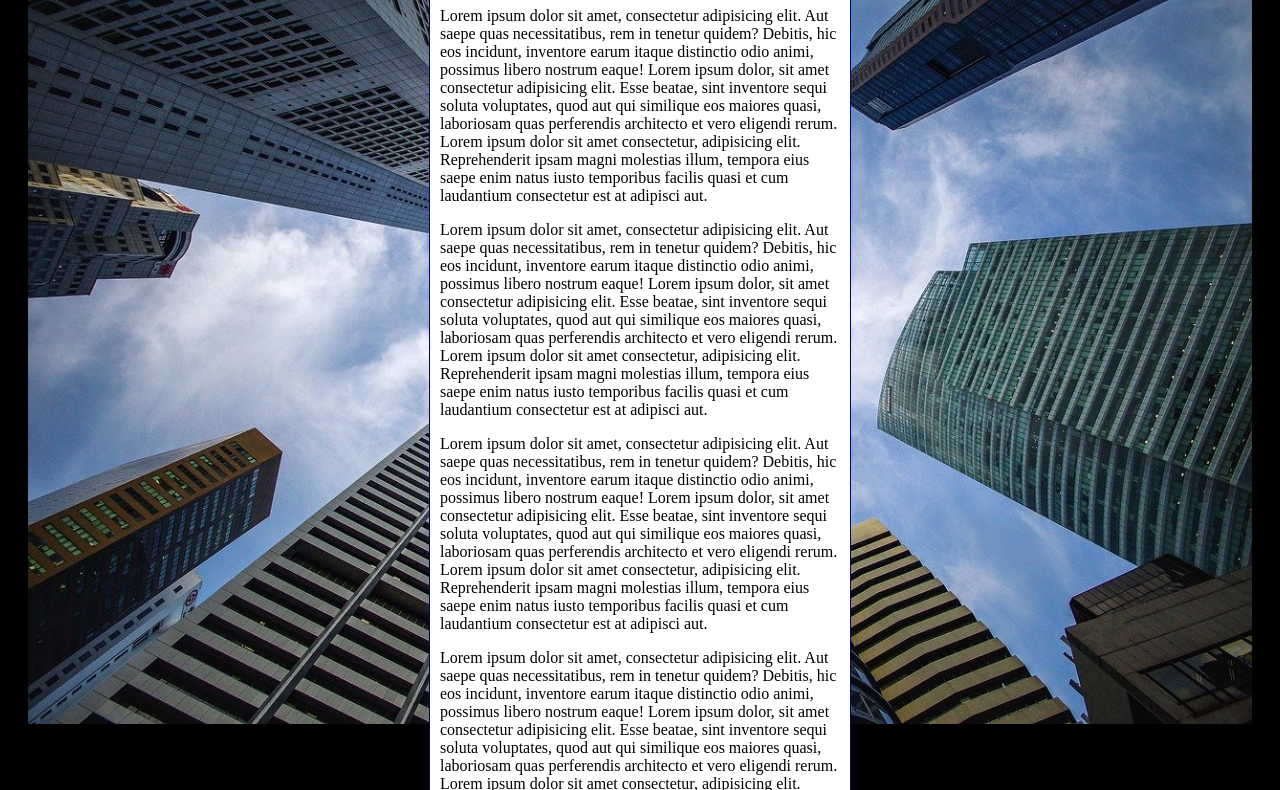
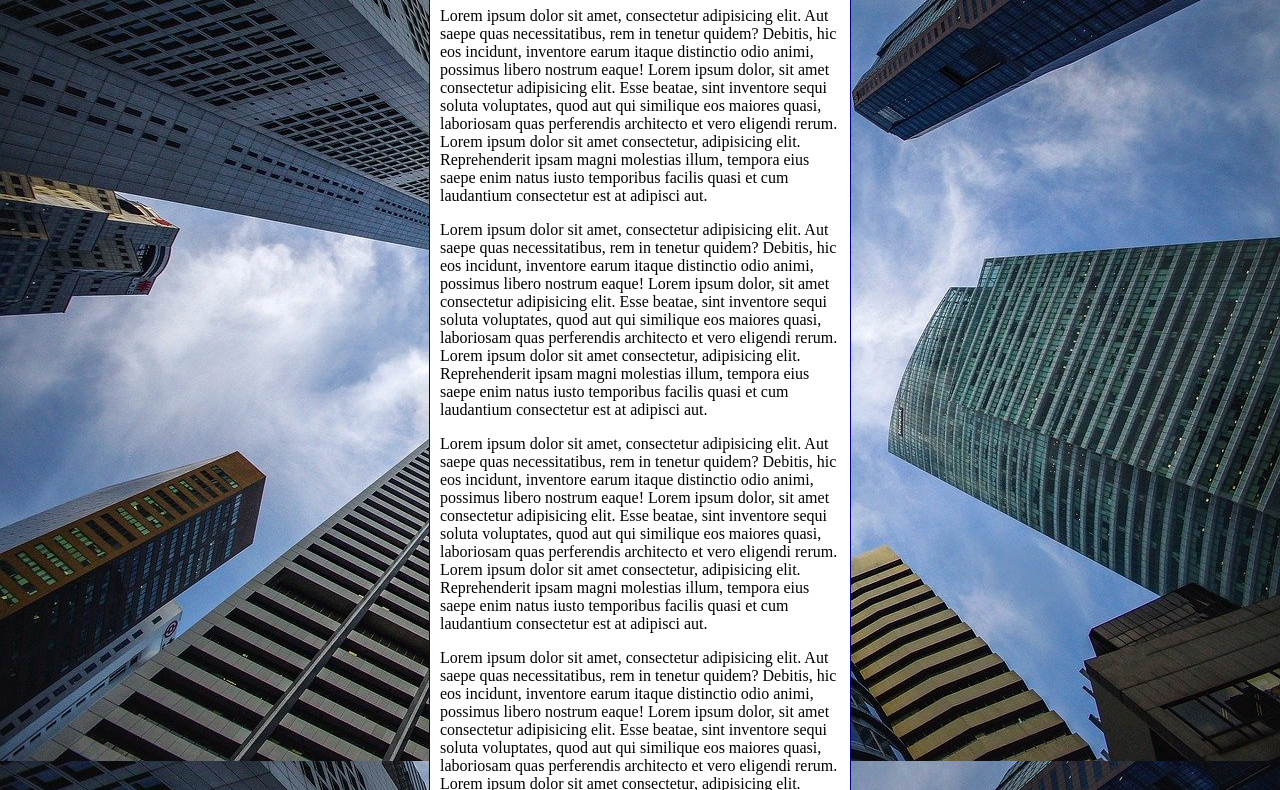
Before and after one commit to Kawangr/html-css, a plain HTML site: page exercicios/ex022/fundo006.html in a window 1280 px wide. Shown: the part 92-882 px from the top of the page. Drawn offline with Linux system fonts and the light colour scheme.

Commit message:
Update fundo006.html

```diff
--- a/exercicios/ex022/fundo006.html
+++ b/exercicios/ex022/fundo006.html
@@ -4,20 +4,29 @@
     <meta charset="UTF-8">
     <meta http-equiv="X-UA-Compatible" content="IE=edge">
     <meta name="viewport" content="width=device-width, initial-scale=1.0">
-    <title>Documento</title>
+    <title>Fundo fixo de tela</title>
     <style>
         body{
             height: 100vh;
-            background-color: black;
-            background-image: url('imagens/wallpaper002.jpg');
-            background-position: center top;
-            background-repeat: no-repeat;
-            background-size: contain
+            /*
+                background-color: black;
+                background-image: url('imagens/wallpaper002.jpg');
+                background-position: center top;
+                background-repeat: no-repeat;
+                background-size: cover;
+                background-attachment: fixed;
+            */
 
+            /*
+                Shorthand - background
+                color > image > position > repeat > [size] > attachment
+            */
+            background: black url('imagens/wallpaper002.jpg') center center no-repeat fixed;
+            background-size: cover;
         }
         main{
             background-color: white;
-            width: 400px;
+            max-width: 400px;
             padding: 10px;
             margin: auto;
             border: 1px solid darkblue;
```
